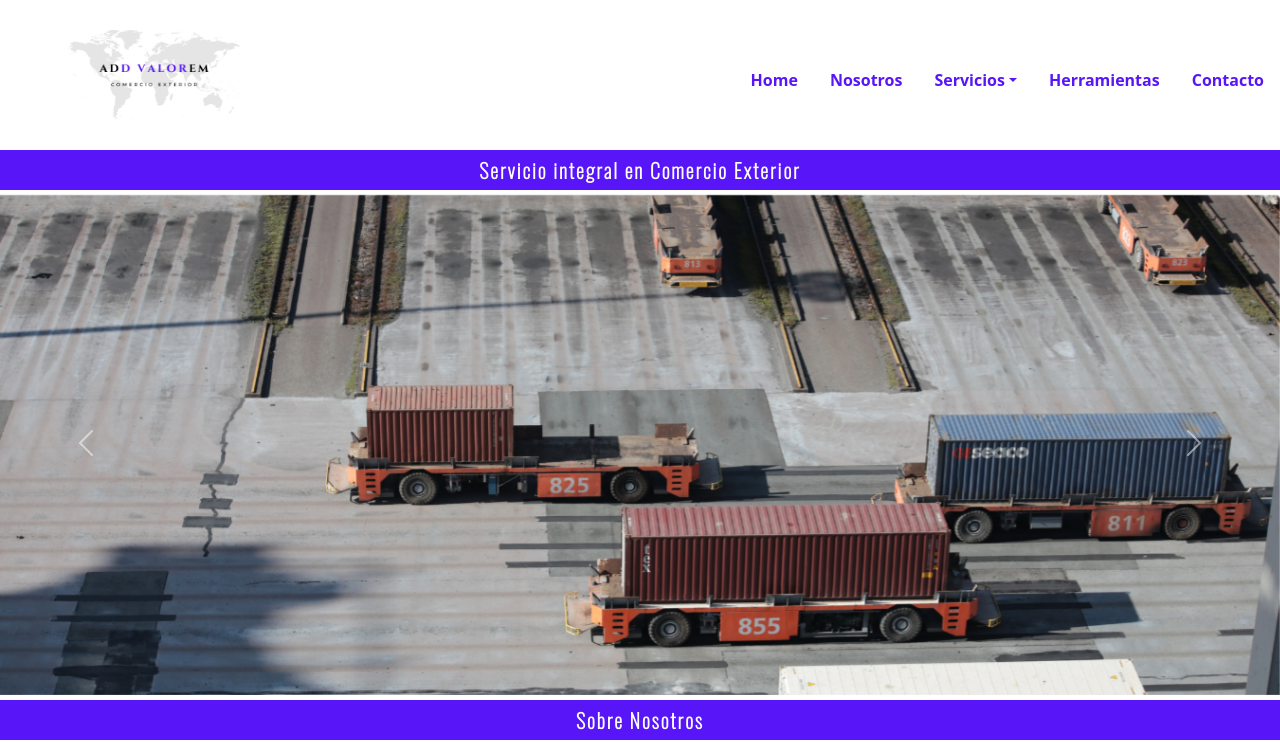
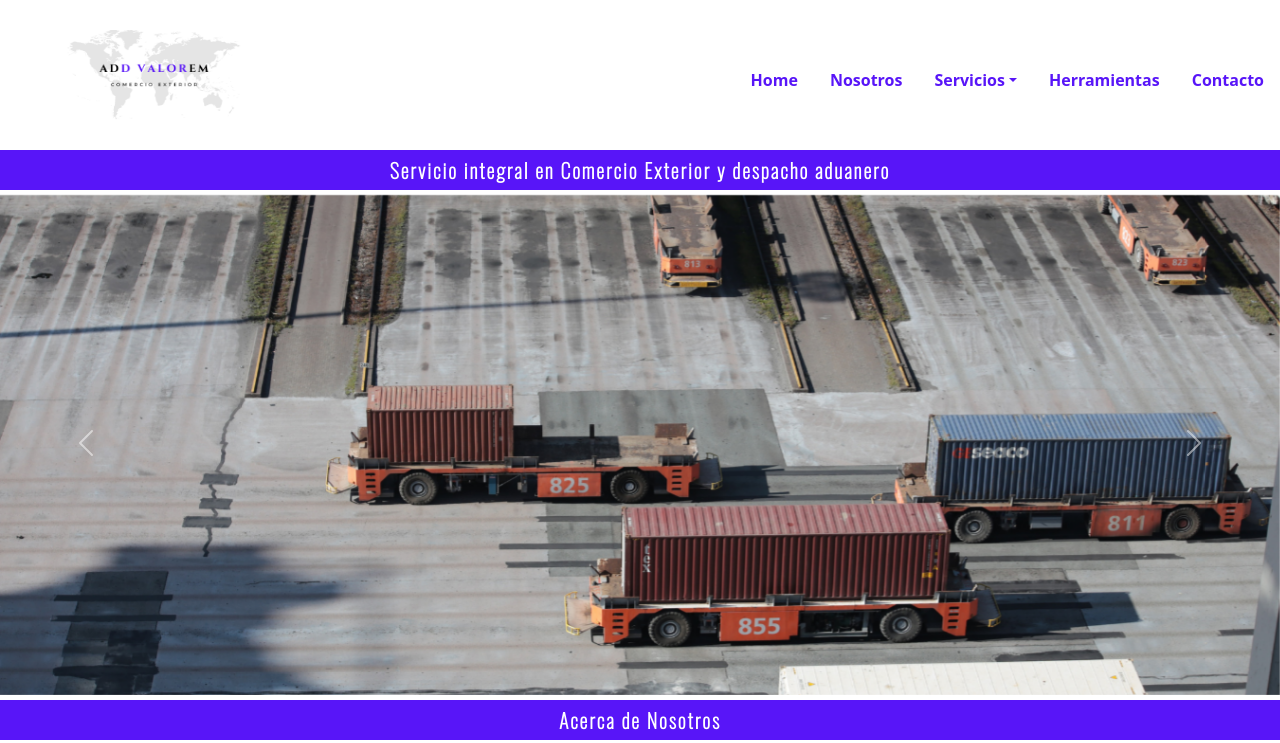
Before and after one commit to Fernandogaston/servicio-comex, a website: page index.html in a window 1280 px wide. Shown: the top 743 px of the page. Drawn offline with nearby package versions, Linux system fonts and the light colour scheme.

Commit message:
Update index.html

```diff
--- a/index.html
+++ b/index.html
@@ -49,7 +49,7 @@
         <!--carousel-->
         <section>
             <div class="row">
-                <div class="col-sm-12 Servicio__Integral">Servicio integral en Comercio Exterior</div>
+                <div class="col-sm-12 Servicio__Integral">Servicio integral en Comercio Exterior y despacho aduanero</div>
             </div>
             <div class="row">
               <div id="carouselExampleInterval" class="carousel slide" data-bs-ride="carousel">
@@ -78,7 +78,7 @@
         <section>
         <!--Sobre nosotros-->
             <div class="row">
-                <div class="col-sm-12"><a href="nosotros.html" class="Sobre__Nosotros">Sobre Nosotros</a></div>
+                <div class="col-sm-12"><a href="nosotros.html" class="Sobre__Nosotros">Acerca de Nosotros</a></div>
             </div>
             <div class="row">
                 <div class="col-sm-6 Parrafo__Nosotros" style="margin-top:5px"><p>Somos una empresa de profesionales especializados en comercio exterior que integra una amplia gama de servicios que incluye desde operatoria aduanera, consultoría en planificación del comercio exterior para las organizaciones, desarrollo comercial vinculada a nuestra cartera de clientes, acuerdos con nuestros partners para contratación de logística internacional, control y seguimiento en materia bancaria y aduanera del comercio exterior. Somos una empresa que ofrece un servicio integral con visión, agilidad en los procesos y operaciones y basta trayectoria, avalada en la confianza que depositan cada uno de nuestros clientes día a día.</p></div>
```
